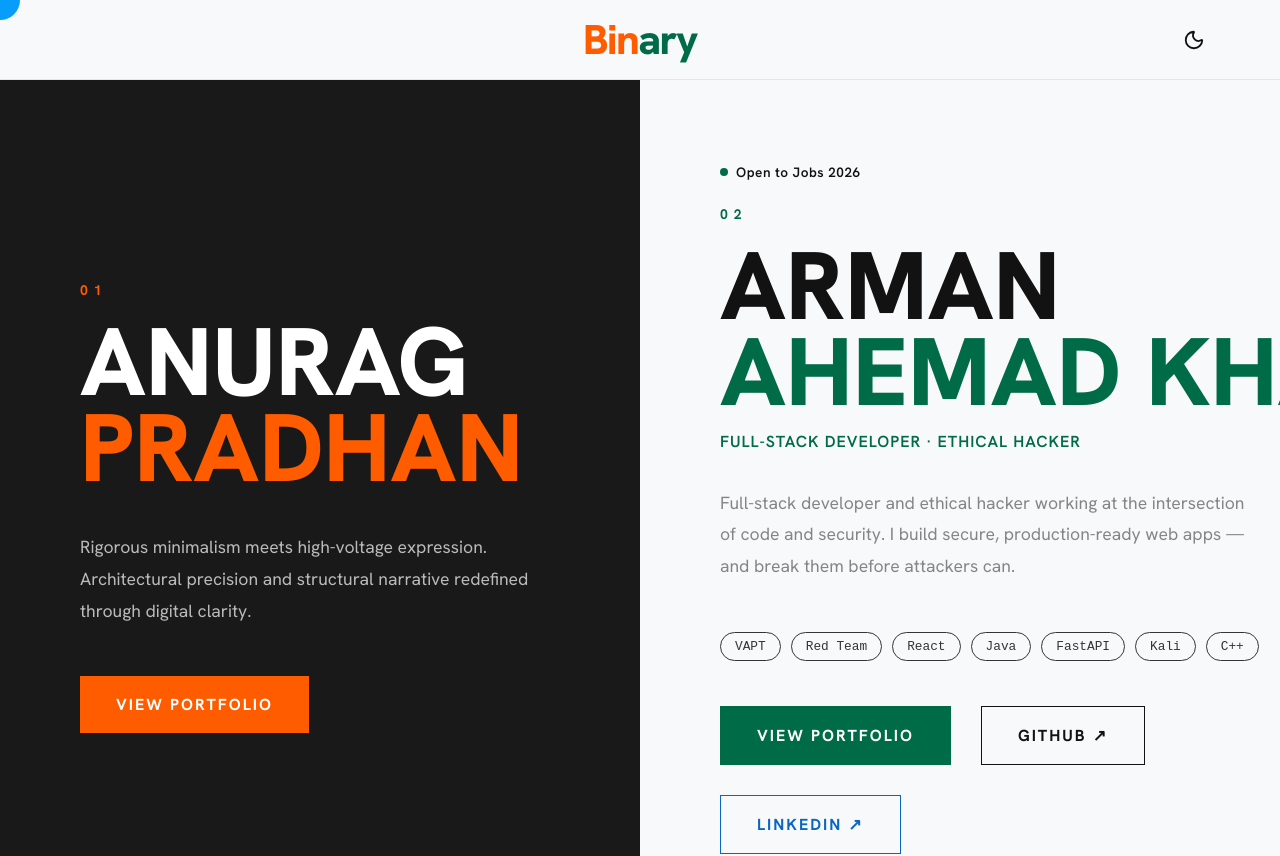
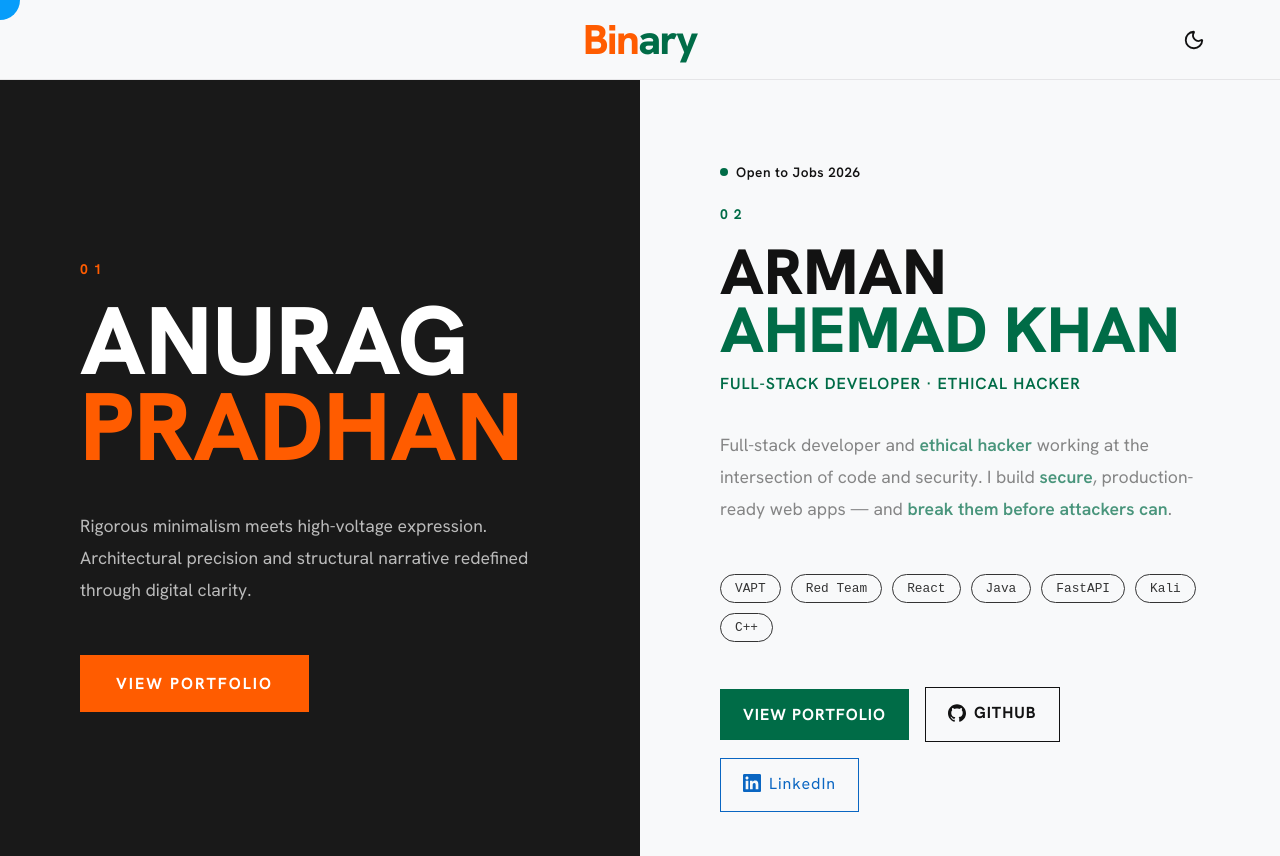
Before and after one commit to AnuragPradhan05/Duo_Collab, a React (Vite) app: page / in a window 1280 px wide. Shown: the top 856 px of the page. Built offline with nearby package versions, Linux system fonts and the light colour scheme.

Commit message:
feat(hero): rebuild Arman side
Add role line, tags, pill, LinkedIn/GitHub icons, clamp title, tag hover, bio emphasis

```diff
--- a/src/components/Hero/Hero.css
+++ b/src/components/Hero/Hero.css
@@ -229,6 +229,7 @@
   border:1px solid currentColor;
   border-radius:999px;
   opacity:0.85;
+  transition:0.3s ease;
 }
 
 .hero-right .ghost-btn{
@@ -251,6 +252,22 @@
 
 .hero-right .hero-buttons{
   flex-wrap:wrap;
+  gap:16px;
+}
+
+.hero-right .secondary-btn,
+.hero-right .ghost-btn,
+.hero-right .linkedin-btn{
+  padding:14px 22px;
+  letter-spacing:1px;
+  white-space:nowrap;
+}
+
+.hero-right .ghost-btn a,
+.hero-right .linkedin-btn a{
+  display:inline-flex;
+  align-items:center;
+  gap:8px;
 }
 
 .hero-right .hero-status{
@@ -278,10 +295,6 @@
 }
 
 .hero-right .linkedin-btn{
-  padding:18px 36px;
-  font-weight:700;
-  letter-spacing:2px;
-  text-transform:uppercase;
   background:transparent;
   color:#0a66c2;
   border:1px solid #0a66c2;
@@ -295,7 +308,40 @@
 }
 
 @media(max-width:768px){
+  .hero-right .hero-buttons{
+    flex-wrap:wrap;
+  }
+  .hero-right .secondary-btn,
+  .hero-right .ghost-btn,
   .hero-right .linkedin-btn{
     width:100%;
   }
 }
+
+/* ====================================
+   ARMAN SIDE — keep long name on one line at desktop (scoped)
+==================================== */
+
+@media(min-width:1201px){
+  .hero-right .hero-title{
+    font-size:clamp(4rem, 4.6vw, 5.6rem);
+  }
+}
+
+/* ====================================
+   ARMAN SIDE — tag hover (#3) + bio keyword emphasis (#4) (scoped)
+==================================== */
+
+.hero-right .hero-tags span:hover{
+  background:var(--secondary);
+  border-color:var(--secondary);
+  color:#fff;
+  opacity:1;
+  transform:translateY(-3px);
+  box-shadow:0 4px 12px rgba(0,108,71,0.3);
+}
+
+.hero-right .hero-description .hl{
+  color:var(--secondary);
+  font-weight:600;
+}
--- a/src/components/Hero/Hero.jsx
+++ b/src/components/Hero/Hero.jsx
@@ -148,9 +148,9 @@ function Hero() {
               duration: 1
             }}
           >
-            Full-stack developer and ethical hacker working at the
-            intersection of code and security. I build secure,
-            production-ready web apps — and break them before attackers can.
+            Full-stack developer and <span className="hl">ethical hacker</span> working at the
+            intersection of code and security. I build <span className="hl">secure</span>,
+            production-ready web apps — and <span className="hl">break them before attackers can</span>.
           </motion.p>
 
           <motion.div
@@ -197,7 +197,10 @@ function Hero() {
                 target="_blank"
                 rel="noopener noreferrer"
               >
-                GitHub ↗
+                <svg viewBox="0 0 24 24" width="18" height="18" fill="currentColor" aria-hidden="true">
+                  <path d="M12 .297c-6.63 0-12 5.373-12 12 0 5.303 3.438 9.8 8.205 11.385.6.113.82-.258.82-.577 0-.285-.01-1.04-.015-2.04-3.338.724-4.042-1.61-4.042-1.61C4.422 18.07 3.633 17.7 3.633 17.7c-1.087-.744.084-.729.084-.729 1.205.084 1.838 1.236 1.838 1.236 1.07 1.835 2.809 1.305 3.495.998.108-.776.417-1.305.76-1.605-2.665-.3-5.466-1.332-5.466-5.93 0-1.31.465-2.38 1.235-3.22-.135-.303-.54-1.523.105-3.176 0 0 1.005-.322 3.3 1.23.96-.267 1.98-.399 3-.405 1.02.006 2.04.138 3 .405 2.28-1.552 3.285-1.23 3.285-1.23.645 1.653.24 2.873.12 3.176.765.84 1.23 1.91 1.23 3.22 0 4.61-2.805 5.625-5.475 5.92.42.36.81 1.096.81 2.22 0 1.606-.015 2.896-.015 3.286 0 .315.21.69.825.57C20.565 22.092 24 17.592 24 12.297c0-6.627-5.373-12-12-12"/>
+                </svg>
+                GitHub
               </a>
             </div>
 
@@ -207,7 +210,10 @@ function Hero() {
                 target="_blank"
                 rel="noopener noreferrer"
               >
-                LinkedIn ↗
+                <svg viewBox="0 0 24 24" width="18" height="18" fill="currentColor" aria-hidden="true">
+                  <path d="M20.447 20.452h-3.554v-5.569c0-1.328-.027-3.037-1.852-3.037-1.853 0-2.136 1.445-2.136 2.939v5.667H9.351V9h3.414v1.561h.046c.477-.9 1.637-1.85 3.37-1.85 3.601 0 4.267 2.37 4.267 5.455v6.286zM5.337 7.433c-1.144 0-2.063-.926-2.063-2.065 0-1.138.92-2.063 2.063-2.063 1.14 0 2.064.925 2.064 2.063 0 1.139-.925 2.065-2.064 2.065zm1.782 13.019H3.555V9h3.564v11.452zM22.225 0H1.771C.792 0 0 .774 0 1.729v20.542C0 23.227.792 24 1.771 24h20.451C23.2 24 24 23.227 24 22.271V1.729C24 .774 23.2 0 22.225 0z"/>
+                </svg>
+                LinkedIn
               </a>
             </div>
 
```
